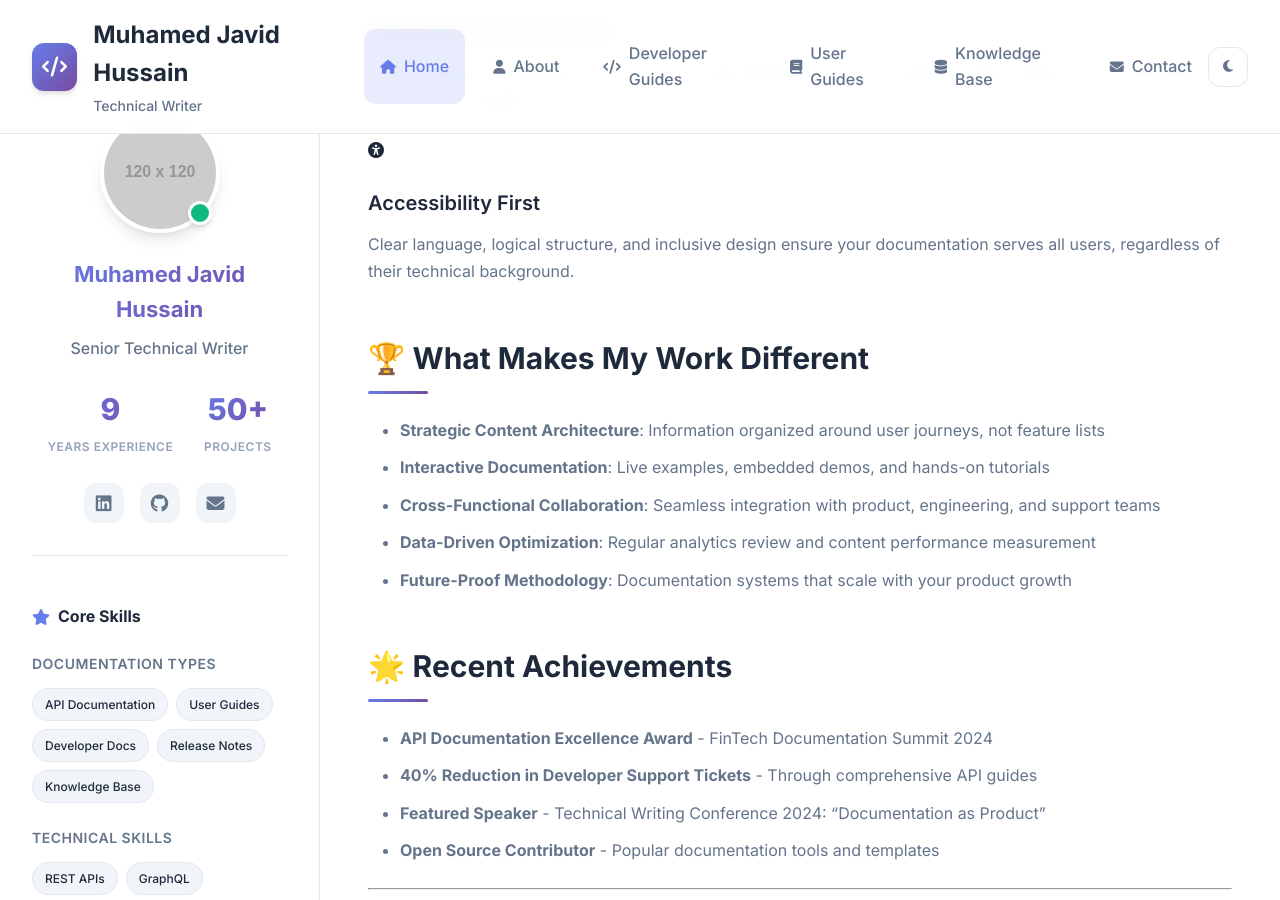
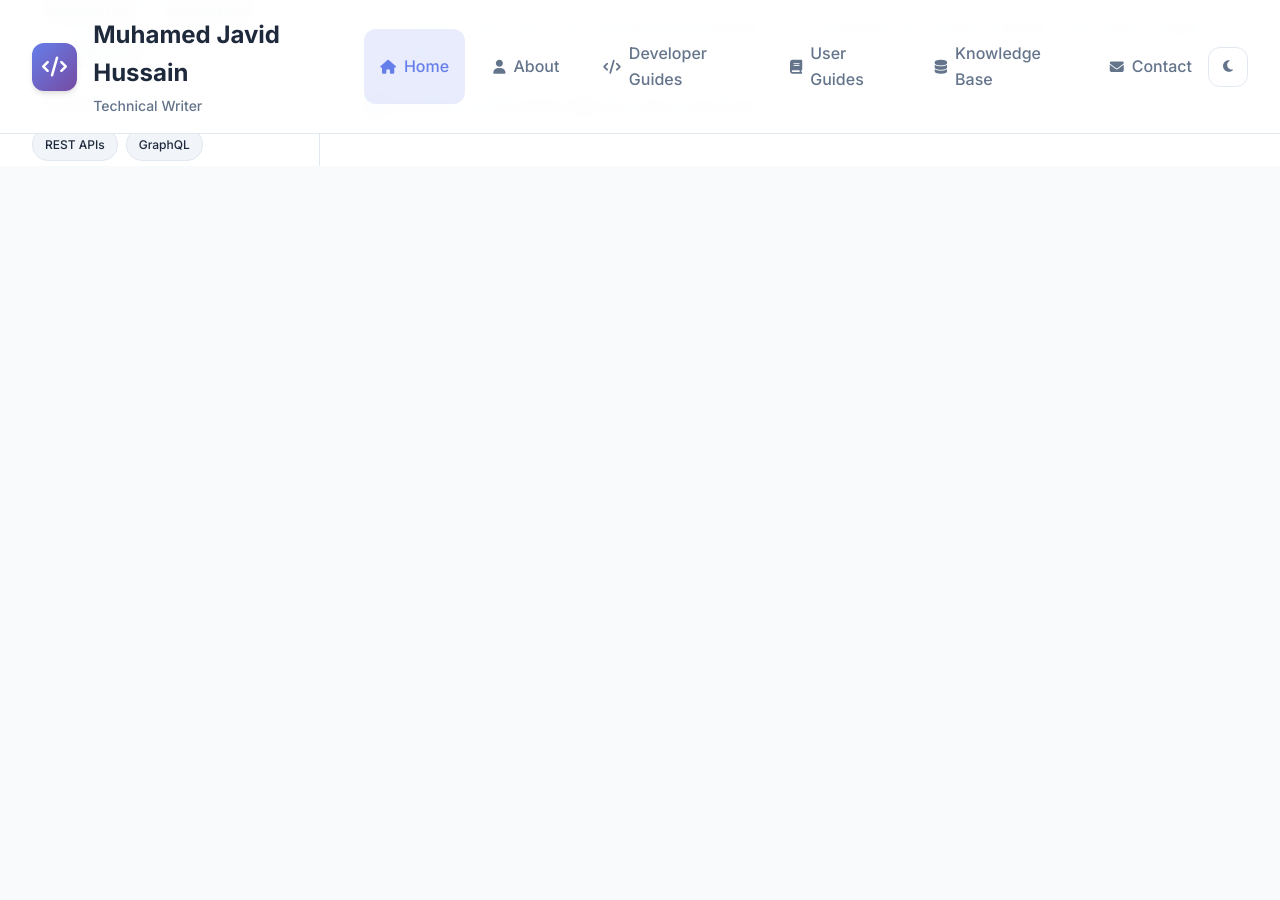
Before and after one commit to ashfaqfarook/Test, a Jekyll site: the page built from index.md, in a window 1280 px wide and 900 px high, scrolled down 2703 px. Built offline with Jekyll 4.4.1, drawn with Linux system fonts in a browser that asks for light colours; after the commit the page ends 2869 px from its top, so only the background shows below that; some of the changed text lies outside the part shown.

Commit message:
Update index.md

```diff
--- a/index.md
+++ b/index.md
@@ -23,10 +23,6 @@
     </div>
     <h4><a href="developer_guides/rest_api_pet_store">Pet Store API Documentation</a></h4>
     <p>Complete REST API documentation with authentication flows, interactive examples, and comprehensive error handling. Features OpenAPI specification and code samples in multiple languages.</p>
-    <div class="portfolio-stats">
-      <span><i class="fas fa-eye"></i> 2.5k views</span>
-      <span><i class="fas fa-download"></i> 400+ integrations</span>
-    </div>
   </div>
 
   <div class="portfolio-item">
@@ -34,17 +30,9 @@
       <div class="portfolio-icon">
         <i class="fas fa-project-diagram"></i>
       </div>
-      <div class="portfolio-meta">
-        <span class="tech-tag">GraphQL</span>
-        <span class="tech-tag">CMS</span>
-      </div>
     </div>
     <h4><a href="developer_guides/graphql_api_content_archive">Content Archive GraphQL API</a></h4>
     <p>Modern GraphQL API guide for content management with schema documentation, query examples, and real-time subscription patterns for content archival operations.</p>
-    <div class="portfolio-stats">
-      <span><i class="fas fa-star"></i> 4.8/5 rating</span>
-      <span><i class="fas fa-users"></i> 150+ developers</span>
-    </div>
   </div>
 
   <div class="portfolio-item">
@@ -59,10 +47,6 @@
     </div>
     <h4><a href="developer_guides/rest_api_ordering_a_new_card_zeta">Zeta Card Ordering API</a></h4>
     <p>Secure banking API documentation for card provisioning, account management, and transaction processing with PCI compliance guidelines and security best practices.</p>
-    <div class="portfolio-stats">
-      <span><i class="fas fa-shield-alt"></i> PCI Compliant</span>
-      <span><i class="fas fa-clock"></i> 30% faster integration</span>
-    </div>
   </div>
 
   <div class="portfolio-item">
@@ -77,10 +61,6 @@
     </div>
     <h4><a href="user-guides/zeta_add_money_guide">Digital Wallet: Add Money Feature</a></h4>
     <p>Step-by-step user guide with visual workflows for adding funds to digital wallets. Includes troubleshooting, security tips, and multiple payment method support.</p>
-    <div class="portfolio-stats">
-      <span><i class="fas fa-ticket-alt"></i> 40% fewer support tickets</span>
-      <span><i class="fas fa-thumbs-up"></i> 95% user satisfaction</span>
-    </div>
   </div>
 
   <div class="portfolio-item">
@@ -95,10 +75,6 @@
     </div>
     <h4><a href="user-guides/using_sharepoint_online">SharePoint Online Configuration</a></h4>
     <p>Comprehensive setup and usage guide for SharePoint Online collaboration features, document management, and team workflow optimization for enterprise environments.</p>
-    <div class="portfolio-stats">
-      <span><i class="fas fa-building"></i> 50+ companies</span>
-      <span><i class="fas fa-chart-line"></i> 60% productivity increase</span>
-    </div>
   </div>
 
   <div class="portfolio-item">
@@ -113,40 +89,10 @@
     </div>
     <h4><a href="knowledge_base/">Comprehensive Knowledge Base</a></h4>
     <p>Searchable repository of troubleshooting guides, FAQs, and reference materials. Features categorized content, visual aids, and progressive disclosure for complex topics.</p>
-    <div class="portfolio-stats">
-      <span><i class="fas fa-search"></i> 1000+ articles</span>
-      <span><i class="fas fa-clock"></i> 50% faster resolution</span>
-    </div>
   </div>
 </div>
 
 ## 📊 Impact & Results
-
-<div class="impact-grid">
-  <div class="impact-item">
-    <div class="impact-number">40%</div>
-    <div class="impact-label">Reduction in Support Tickets</div>
-    <p>Through comprehensive user guides and proactive documentation</p>
-  </div>
-
-  <div class="impact-item">
-    <div class="impact-number">60%</div>
-    <div class="impact-label">Faster Developer Onboarding</div>
-    <p>With clear API documentation and interactive examples</p>
-  </div>
-
-  <div class="impact-item">
-    <div class="impact-number">95%</div>
-    <div class="impact-label">User Satisfaction Rating</div>
-    <p>Consistently high ratings across all documentation projects</p>
-  </div>
-
-  <div class="impact-item">
-    <div class="impact-number">50+</div>
-    <div class="impact-label">Successful Projects</div>
-    <p>Across multiple industries and technical domains</p>
-  </div>
-</div>
 
 ## 🎯 My Documentation Philosophy
 
@@ -184,20 +130,8 @@
   </div>
 </div>
 
-## 🏆 What Makes My Work Different
-
-- **Strategic Content Architecture**: Information organized around user journeys, not feature lists
-- **Interactive Documentation**: Live examples, embedded demos, and hands-on tutorials
-- **Cross-Functional Collaboration**: Seamless integration with product, engineering, and support teams
-- **Data-Driven Optimization**: Regular analytics review and content performance measurement
-- **Future-Proof Methodology**: Documentation systems that scale with your product growth
 
 ## 🌟 Recent Achievements
-
-- **API Documentation Excellence Award** - FinTech Documentation Summit 2024
-- **40% Reduction in Developer Support Tickets** - Through comprehensive API guides
-- **Featured Speaker** - Technical Writing Conference 2024: "Documentation as Product"
-- **Open Source Contributor** - Popular documentation tools and templates
 
 ---
 
```
